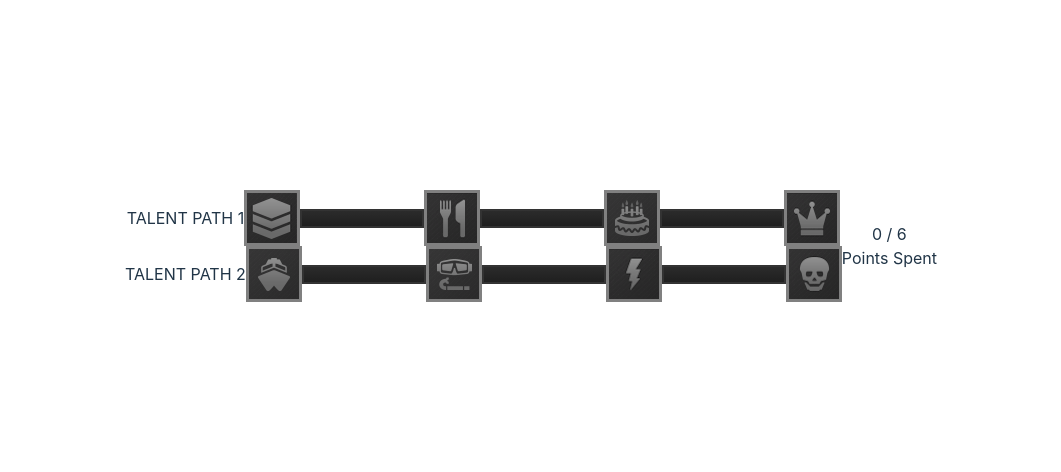
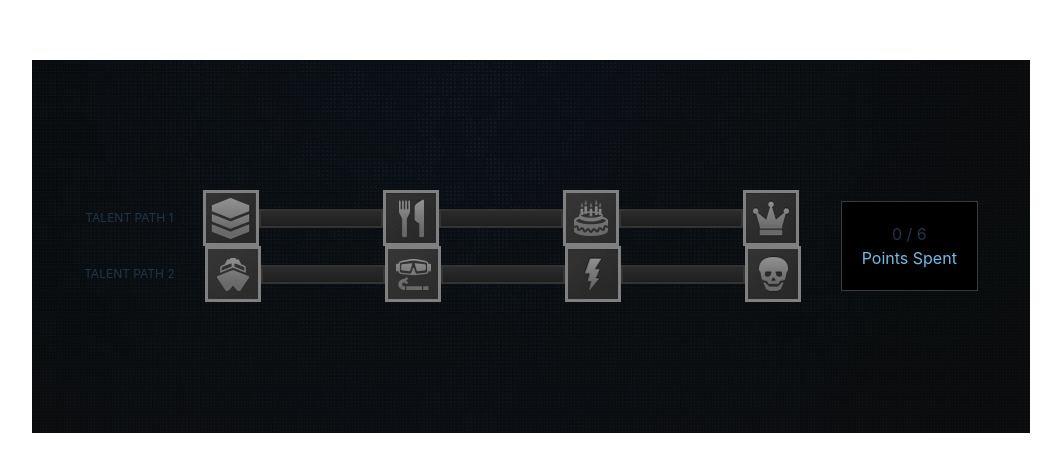
Before and after one commit to hongyisyue/DnDBeyondFEC, a React (Vite) app: page / in a window 1280 px wide. Shown: the part 154-626 px from the top of the page, without its empty margins (109-1170 px from the left). Built offline with nearby package versions, Linux system fonts and the light colour scheme.

Commit message:
clean up App.tsx and capsule components into Calculator.tsx

```diff
--- a/src/App.tsx
+++ b/src/App.tsx
@@ -2,129 +2,13 @@ import { useState } from 'react'
 import './App.css'
 import './styles/RunePath.css'
 import './styles/Rune.css'
-import { TRune, TRunePath } from './utils/types'
-import deck_img_b from './assets/deck_icon-bright.png'
-import deck_img_d from './assets/deck_icon-dark.png'
-import fork_img_b from './assets/fork_icon-bright.png'
-import fork_img_d from './assets/fork_icon-dark.png'
-import cake_img_b from './assets/cake_icon-bright.png'
-import cake_img_d from './assets/cake_icon-dark.png'
-import crown_img_b from './assets/crown_icon-bright.png'
-import crown_img_d from './assets/crown_icon-dark.png'
-
-import cruise_img_d from './assets/cruise_icon-dark.png'
-import cruise_img_b from './assets/cruise_icon-bright.png'
-import snorkel_img_d from './assets/snorkel_icon-dark.png'
-import snorkel_img_b from './assets/snorkel_icon-bright.png'
-import thunder_img_d from './assets/thunder_icon-dark.png'
-import thunder_img_b from './assets/thunder_icon-bright.png'
-import skeleton_img_d from './assets/skeleton_icon-dark.png'
-import skeleton_img_b from './assets/skeleton_icon-bright.png'
-import RunePath from './components/RunePath'
-
-const totalPoints: Readonly<number> = 6;
+import './styles/Calculator.css'
+import Calculator from './components/Calculator'
 
 function App() {
-  const deck: TRune = {
-    id: '1',
-    index: 0,
-    img_active: deck_img_b,
-    img_deactive: deck_img_d,
-    learnable: false,
-    learned: false,
-  }
-  const fork: TRune = {
-    id: '2',
-    index: 0,
-    img_active: fork_img_b,
-    img_deactive: fork_img_d,
-    learnable: false,
-    learned: false,
-  }
-  const cake: TRune = {
-    id: '3',
-    index: 0,
-    img_active: cake_img_b,
-    img_deactive: cake_img_d,
-    learnable: false,
-    learned: false,
-  }
-  const crown: TRune = {
-    id: '4',
-    index: 0,
-    img_active: crown_img_b,
-    img_deactive: crown_img_d,
-    learnable: false,
-    learned: false,
-  }
-  const cruise: TRune = {
-    id: '5',
-    index: 0,
-    img_active: cruise_img_b,
-    img_deactive: cruise_img_d,
-    learnable: false,
-    learned: false,
-  }
-  const snorkel: TRune = {
-    id: '6',
-    index: 0,
-    img_active: snorkel_img_b,
-    img_deactive: snorkel_img_d,
-    learnable: false,
-    learned: false,
-  }
-  const thunder: TRune = {
-    id: '7',
-    index: 0,
-    img_active: thunder_img_b,
-    img_deactive: thunder_img_d,
-    learnable: false,
-    learned: false,
-  }
-  const skeleton: TRune = {
-    id: '8',
-    index: 0,
-    img_active: skeleton_img_b,
-    img_deactive: skeleton_img_d,
-    learnable: false,
-    learned: false,
-  }
-
-  const [points, setPoints] = useState(totalPoints);
-  function onPointUsage(change: number): boolean {
-    setPoints((prevPoints) => (prevPoints + change) <= 0 ? 0 : prevPoints + change);
-    return (points + change) <= 0 ? false : true;
-  }
-
   return (
     <>
-      <div className="row">
-        <div className="col-9">
-          <div className="row">
-            <RunePath
-              title='TALENT PATH 1'
-              runes={[deck, fork, cake, crown]}
-              onPointUsage={onPointUsage}
-              remainPoint={points}
-            >
-            </RunePath>
-
-          </div>
-          <div className="row">
-            <RunePath
-              title='TALENT PATH 2'
-              runes={[cruise, snorkel, thunder, skeleton]}
-              onPointUsage={onPointUsage}
-              remainPoint={points}
-            >
-            </RunePath>
-          </div>
-        </div>
-        <div className="col-3">
-          <div>{`${totalPoints - points} / ${totalPoints}`}</div>
-          <div>Points Spent</div>
-        </div>
-      </div>
+      <Calculator/>
     </>
   )
 }
--- a/src/components/Calculator.tsx
+++ b/src/components/Calculator.tsx
@@ -1,9 +1,128 @@
 import { useState } from "react";
+import { TRune } from '../utils/types'
+import deck_img_b from '../assets/deck_icon-bright.png'
+import deck_img_d from '../assets/deck_icon-dark.png'
+import fork_img_b from '../assets/fork_icon-bright.png'
+import fork_img_d from '../assets/fork_icon-dark.png'
+import cake_img_b from '../assets/cake_icon-bright.png'
+import cake_img_d from '../assets/cake_icon-dark.png'
+import crown_img_b from '../assets/crown_icon-bright.png'
+import crown_img_d from '../assets/crown_icon-dark.png'
+import cruise_img_d from '../assets/cruise_icon-dark.png'
+import cruise_img_b from '../assets/cruise_icon-bright.png'
+import snorkel_img_d from '../assets/snorkel_icon-dark.png'
+import snorkel_img_b from '../assets/snorkel_icon-bright.png'
+import thunder_img_d from '../assets/thunder_icon-dark.png'
+import thunder_img_b from '../assets/thunder_icon-bright.png'
+import skeleton_img_d from '../assets/skeleton_icon-dark.png'
+import skeleton_img_b from '../assets/skeleton_icon-bright.png'
+import RunePath from '../components/RunePath'
 
 const totalPoints: Readonly<number> = 6;
 
 function Calculator() {
+    const deck: TRune = {
+        id: '1',
+        index: 0,
+        img_active: deck_img_b,
+        img_deactive: deck_img_d,
+        learnable: false,
+        learned: false,
+    }
+    const fork: TRune = {
+        id: '2',
+        index: 0,
+        img_active: fork_img_b,
+        img_deactive: fork_img_d,
+        learnable: false,
+        learned: false,
+    }
+    const cake: TRune = {
+        id: '3',
+        index: 0,
+        img_active: cake_img_b,
+        img_deactive: cake_img_d,
+        learnable: false,
+        learned: false,
+    }
+    const crown: TRune = {
+        id: '4',
+        index: 0,
+        img_active: crown_img_b,
+        img_deactive: crown_img_d,
+        learnable: false,
+        learned: false,
+    }
+    const cruise: TRune = {
+        id: '5',
+        index: 0,
+        img_active: cruise_img_b,
+        img_deactive: cruise_img_d,
+        learnable: false,
+        learned: false,
+    }
+    const snorkel: TRune = {
+        id: '6',
+        index: 0,
+        img_active: snorkel_img_b,
+        img_deactive: snorkel_img_d,
+        learnable: false,
+        learned: false,
+    }
+    const thunder: TRune = {
+        id: '7',
+        index: 0,
+        img_active: thunder_img_b,
+        img_deactive: thunder_img_d,
+        learnable: false,
+        learned: false,
+    }
+    const skeleton: TRune = {
+        id: '8',
+        index: 0,
+        img_active: skeleton_img_b,
+        img_deactive: skeleton_img_d,
+        learnable: false,
+        learned: false,
+    }
+
     const [points, setPoints] = useState(totalPoints);
+    function onPointUsage(change: number): boolean {
+        setPoints((prevPoints) => (prevPoints + change) <= 0 ? 0 : prevPoints + change);
+        return (points + change) <= 0 ? false : true;
+    }
 
+    return (
+        <>
+            <div className="row bg">
+                <div className="col-9">
+                    <div className="row">
+                        <RunePath
+                            title='TALENT PATH 1'
+                            runes={[deck, fork, cake, crown]}
+                            onPointUsage={onPointUsage}
+                            remainPoint={points}
+                        >
+                        </RunePath>
 
+                    </div>
+                    <div className="row">
+                        <RunePath
+                            title='TALENT PATH 2'
+                            runes={[cruise, snorkel, thunder, skeleton]}
+                            onPointUsage={onPointUsage}
+                            remainPoint={points}
+                        >
+                        </RunePath>
+                    </div>
+                </div>
+                <div className="col-3 point-session">
+                    <div>{`${totalPoints - points} / ${totalPoints}`}</div>
+                    <div className='point-spent'>Points Spent</div>
+                </div>
+            </div>
+        </>
+    )
 }
+
+export default Calculator;
--- /dev/null
+++ b/src/styles/Calculator.css
@@ -0,0 +1,16 @@
+.point-session {
+    border: 1px solid #3b3a3a;
+    background-color: black;
+    padding: 20px;
+    margin-left: 40px;
+
+    .point-spent {
+        color: #6fbeea;
+    }
+}
+
+.bg {
+    width: 998px;
+    height: 373px;
+    background-image: url('../assets/talent-calc-bg.png');
+}
--- a/src/styles/RunePath.css
+++ b/src/styles/RunePath.css
@@ -10,6 +10,11 @@
     }
 }
 
+.title {
+    font-size: 12px;
+    padding-right: 30px;
+}
+
 .row {
     display: flex;
     align-items: center;
```
